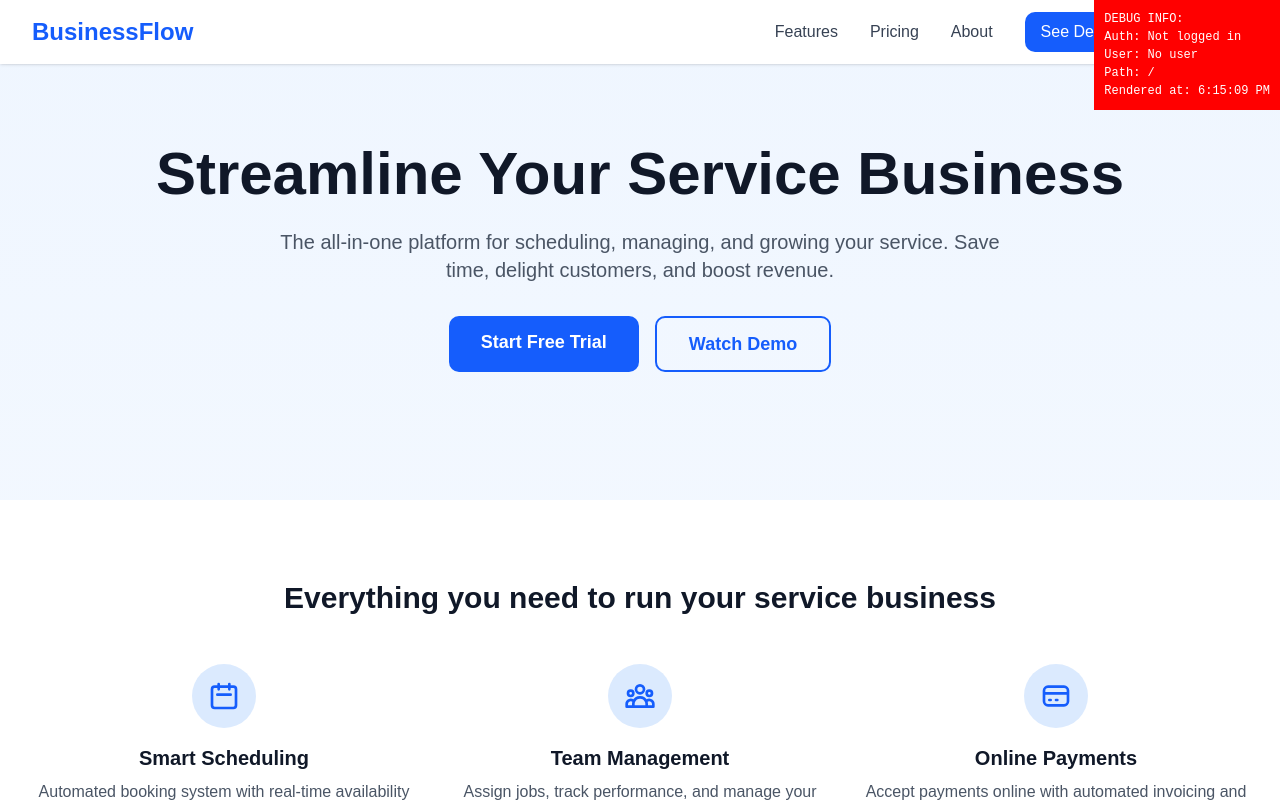
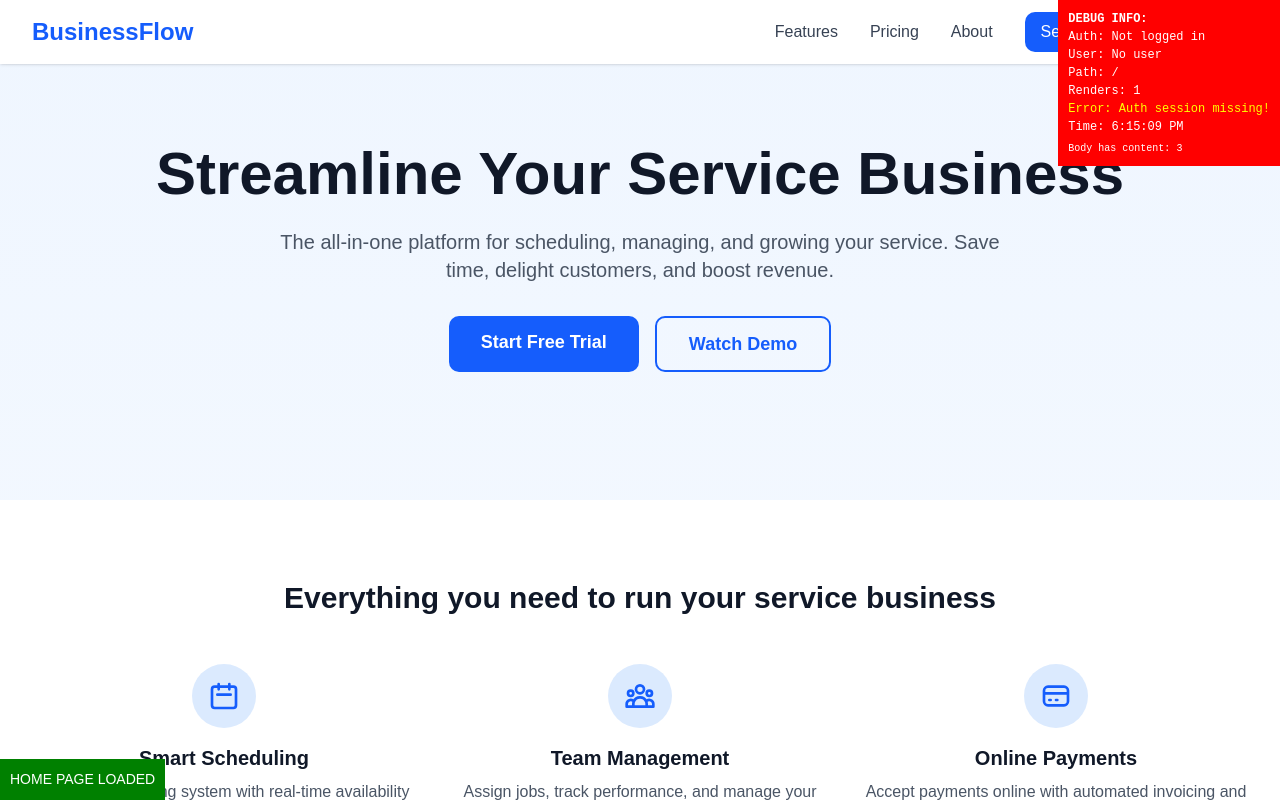
Before and after one commit to diogoalves25/businessflow-saas, a Next.js app: page / in a window 1280 px wide. Shown: the top 802 px of the page. Built offline with nearby package versions, Linux system fonts and the light colour scheme; no server answers.

Commit message:
Add enhanced debug overlay and test render markers to diagnose blank screen issue

```diff
--- a/app/page.tsx
+++ b/app/page.tsx
@@ -51,8 +51,22 @@ const pricingTiers = [
 export default function Home() {
   const [mobileMenuOpen, setMobileMenuOpen] = useState(false);
 
+  // Add immediate visible test
   return (
-    <div className="min-h-screen bg-gradient-to-b from-blue-50 to-white">
+    <>
+      <div style={{
+        position: 'fixed',
+        bottom: 0,
+        left: 0,
+        background: 'green',
+        color: 'white',
+        padding: '10px',
+        zIndex: 9999999,
+        fontSize: '14px'
+      }}>
+        HOME PAGE LOADED
+      </div>
+      <div className="min-h-screen bg-gradient-to-b from-blue-50 to-white">
       {/* Navigation */}
       <nav className="bg-white shadow-sm sticky top-0 z-50">
         <div className="max-w-7xl mx-auto px-4 sm:px-6 lg:px-8">
@@ -273,5 +287,6 @@ export default function Home() {
         </div>
       </footer>
     </div>
+    </>
   );
 }
--- a/components/DebugOverlay.tsx
+++ b/components/DebugOverlay.tsx
@@ -5,13 +5,31 @@ import { createClient } from '@/src/lib/supabase/client';
 export function DebugOverlay() {
   const [user, setUser] = useState<any>(null);
   const [loading, setLoading] = useState(true);
+  const [renderCount, setRenderCount] = useState(0);
+  const [error, setError] = useState<string | null>(null);
 
   useEffect(() => {
-    const supabase = createClient();
-    supabase.auth.getUser().then(({ data }) => {
-      setUser(data.user);
+    setRenderCount(prev => prev + 1);
+
+    try {
+      const supabase = createClient();
+      supabase.auth.getUser()
+        .then(({ data, error }) => {
+          if (error) {
+            setError(error.message);
+          } else {
+            setUser(data.user);
+          }
+          setLoading(false);
+        })
+        .catch(err => {
+          setError(err.message);
+          setLoading(false);
+        });
+    } catch (err) {
+      setError('Failed to create Supabase client');
       setLoading(false);
-    });
+    }
   }, []);
 
   return (
@@ -24,13 +42,19 @@ export function DebugOverlay() {
       padding: '10px',
       zIndex: 9999999,
       fontSize: '12px',
-      fontFamily: 'monospace'
+      fontFamily: 'monospace',
+      maxWidth: '300px'
     }}>
-      <div>DEBUG INFO:</div>
+      <div style={{ fontWeight: 'bold' }}>DEBUG INFO:</div>
       <div>Auth: {loading ? 'Loading...' : user ? 'Logged in' : 'Not logged in'}</div>
       <div>User: {user?.email || 'No user'}</div>
-      <div>Path: {typeof window !== 'undefined' ? window.location.pathname : 'Loading'}</div>
-      <div>Rendered at: {new Date().toLocaleTimeString()}</div>
+      <div>Path: {typeof window !== 'undefined' ? window.location.pathname : 'SSR'}</div>
+      <div>Renders: {renderCount}</div>
+      {error && <div style={{ color: 'yellow' }}>Error: {error}</div>}
+      <div>Time: {new Date().toLocaleTimeString()}</div>
+      <div style={{ marginTop: '5px', fontSize: '10px' }}>
+        Body has content: {typeof document !== 'undefined' ? document.body.children.length : 'SSR'}
+      </div>
     </div>
   );
 }
```
